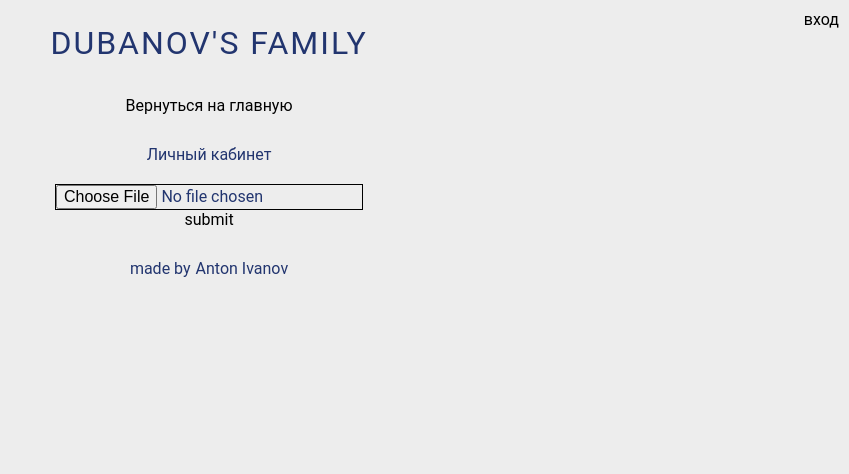
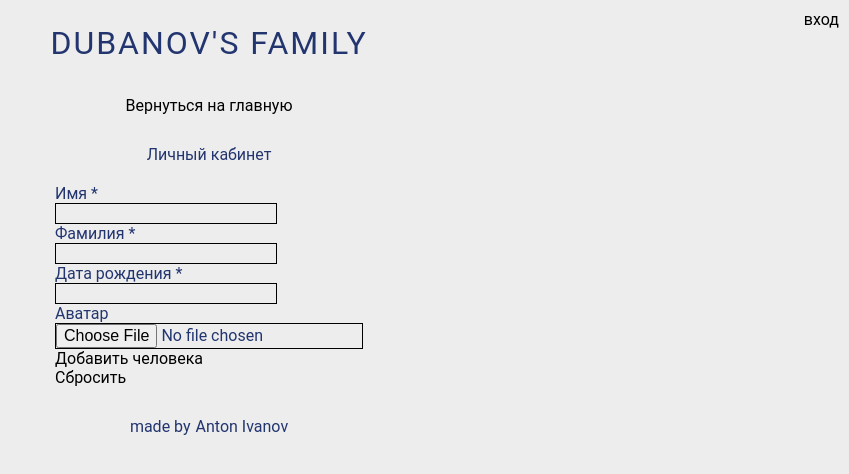
Before and after one commit to gftx/famTree, a React (Create React App) app in the folder client/: page /login in a window 1280 px wide. Shown: the top 474 px of the page, without its empty margins (431-1280 px from the left). Built offline with nearby package versions, Linux system fonts and the light colour scheme.

Commit message:
add react-hook-form

```diff
--- a/client/package.json
+++ b/client/package.json
@@ -3,6 +3,7 @@
   "version": "0.1.0",
   "private": true,
   "dependencies": {
+    "@hookform/resolvers": "^2.8.10",
     "@testing-library/jest-dom": "^5.14.1",
     "@testing-library/react": "^12.0.0",
     "@testing-library/user-event": "^13.2.1",
@@ -17,6 +18,7 @@
     "react-hook-form": "^7.31.1",
     "react-router-dom": "^6.2.1",
     "react-scripts": "5.0.0",
+    "react-select": "^5.3.2",
     "sass": "^1.49.0",
     "typescript": "^4.4.2",
     "web-vitals": "^2.1.0",
--- a/client/src/components/lk/lkForm.tsx
+++ b/client/src/components/lk/lkForm.tsx
@@ -1,31 +1,91 @@
-import {ChangeEvent, useState} from "react";
-import {api} from "../../api";
+import { ChangeEvent, useState } from "react";
+import { api } from "../../api";
 import axios from "axios";
+import { useForm } from 'react-hook-form';
+import { yupResolver } from '@hookform/resolvers/yup';
+import * as Yup from 'yup';
+import { UserSubmitForm } from "../../interfaces";
+
+const validationSchema = Yup.object().shape({
+    name: Yup.string().required('Имя обязательно'),
+    surname: Yup.string().required('Фамилия обязательно'),
+    birthdate: Yup.string().required('Дата рождения обязательно')
+});
 
 function LkForm() {
-    const [img, setImg] = useState<any>(null)
+    const {
+        register,
+        handleSubmit,
+        reset,
+        formState: { errors }
+    } = useForm<UserSubmitForm>({
+        resolver: yupResolver(validationSchema)
+    });
 
-    const handleSubmit = async () => {
+    const onSubmit = async (data: UserSubmitForm) => {
         const formData = new FormData()
-        formData.append('image', img)
-        formData.append('name','Anton')
-        formData.append('surname', 'Ivanov')
-        formData.append('birthdate', '25.05.200')
+
+        for (const key in data) {
+            if (key === 'image') {
+                // @ts-ignore
+                formData.append(key, data[key][0])
+            } else {
+                // @ts-ignore
+                formData.append(key, data[key])
+            }
+        }
         const res = await api.postPerson(formData)
         console.log('response',res)
-    }
+    };
 
     return (
         <>
-            <input
-                type="file"
-                name='image'
-                onChange={(event:ChangeEvent) => {
-                    //@ts-ignore
-                    setImg(event.target.files[0])
-                }}
-            />
-            <button onClick={handleSubmit}>submit</button>
+            <form onSubmit={handleSubmit(onSubmit)}>
+                <div className="form-group">
+                    <label>Имя *</label>
+                    <input
+                        type="text"
+                        {...register('name')}
+                    />
+                    <div className="invalid-feedback">{errors.name?.message}</div>
+                </div>
+                <div className="form-group">
+                    <label>Фамилия *</label>
+                    <input
+                        type="text"
+                        {...register('surname')}
+                    />
+                    <div className="invalid-feedback">{errors.surname?.message}</div>
+                </div>
+                <div className="form-group">
+                    <label>Дата рождения *</label>
+                    <input
+                        type="text"
+                        {...register('birthdate')}
+                    />
+                    <div className="invalid-feedback">{errors.surname?.message}</div>
+                </div>
+                <div>
+                    <label>Аватар</label>
+                    <input
+                        type='file'
+                        {...register('image')}
+
+                    />
+                </div>
+                <div className="form-group">
+                    <button type="submit" className="btn btn-primary">
+                        Добавить человека
+                    </button>
+                    <button
+                        type="button"
+                        onClick={() => reset()}
+                        className="btn btn-warning float-right"
+                    >
+                        Сбросить
+                    </button>
+                </div>
+            </form>
         </>
     );
 }
--- a/client/src/pages/MainPage/index.tsx
+++ b/client/src/pages/MainPage/index.tsx
@@ -7,7 +7,7 @@ import { IProfile } from '../../interfaces';
 const MainPage = () => {
 	const [persons, setPersons] = useState<[]>([]);
 
-	const getPersons = async () => {
+	const getPersons: () => void = async () => {
 		const res: any = await api.getPersons();
 		setPersons(res.data.data);
 	};
```
Also changed, not shown: client/src/api/index.ts (+0 -7 lines), client/src/interfaces/index.ts (+14 -1 lines), 5 other files (tests, documents, lock files or other folders).
